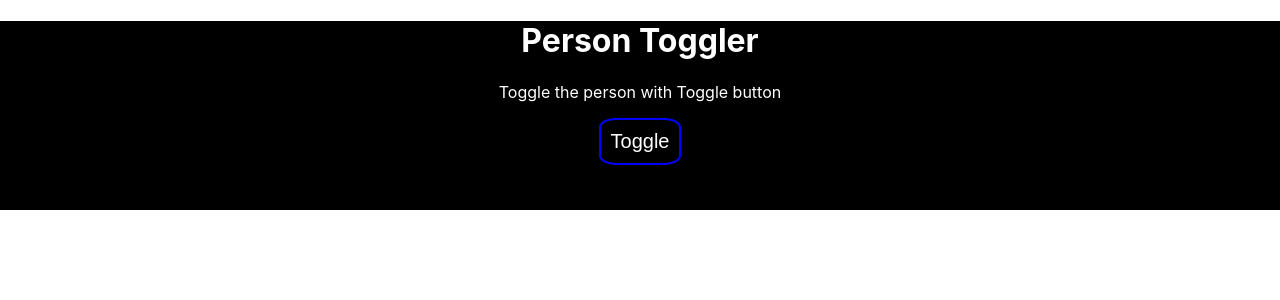
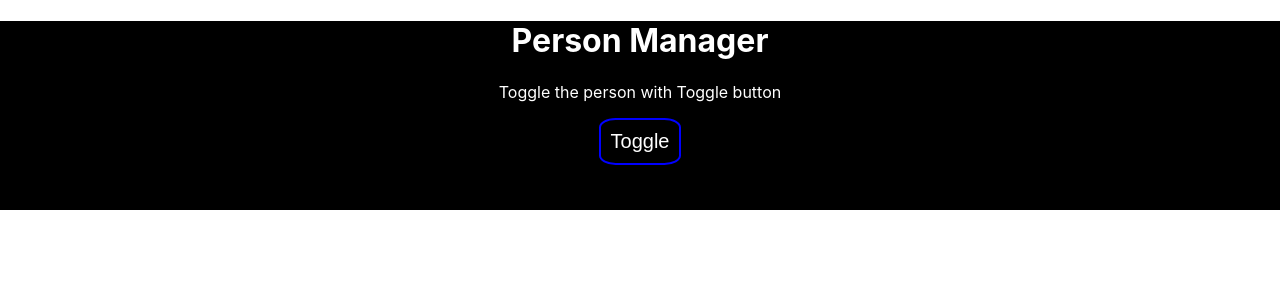
Before and after one commit to CodingJoshi/WebDev, a React (Create React App) app in the folder ReactJs/3._styling_react_comp_elements/: page / in a window 1280 px wide. Shown: the top 300 px of the page. Built offline with nearby package versions, Linux system fonts and the light colour scheme.

Commit message:
passing Props to Class based  Component

```diff
--- a/ReactJs/3._styling_react_comp_elements/src/Components/Cockpit/Cockpit.js
+++ b/ReactJs/3._styling_react_comp_elements/src/Components/Cockpit/Cockpit.js
@@ -13,7 +13,7 @@ const Cockpit=(props)=>{
 
     return (
         <div>
-            <h1 >Person Toggler</h1>
+            <h1>{props.title}</h1>
             <p className={assignClass.join(' ')}>Toggle the person with Toggle button</p>
             <button className={btnClass.join(' ')}  onClick={props.click}>Toggle</button>
         </div>
--- a/ReactJs/3._styling_react_comp_elements/src/Containers/App.js
+++ b/ReactJs/3._styling_react_comp_elements/src/Containers/App.js
@@ -71,6 +71,7 @@ class App extends Component{
     return (
       <div className={classes.App}>
         <Cockpit
+          title={this.props.AppTitle}
           persons={this.state.persons}
           ShowPersons={this.state.ShowPersons}
           click={this.ToggleHandler}
--- a/ReactJs/3._styling_react_comp_elements/src/index.js
+++ b/ReactJs/3._styling_react_comp_elements/src/index.js
@@ -5,9 +5,7 @@ import App from './Containers/App'
 import reportWebVitals from './reportWebVitals';
 
 ReactDOM.render(
-  <React.StrictMode>
-    <App />
-  </React.StrictMode>,
+    <App AppTitle="Person Manager"/>,
   document.getElementById('root')
 );
 
```
Also changed, not shown: 1 other file (tests, documents, lock files or other folders).
